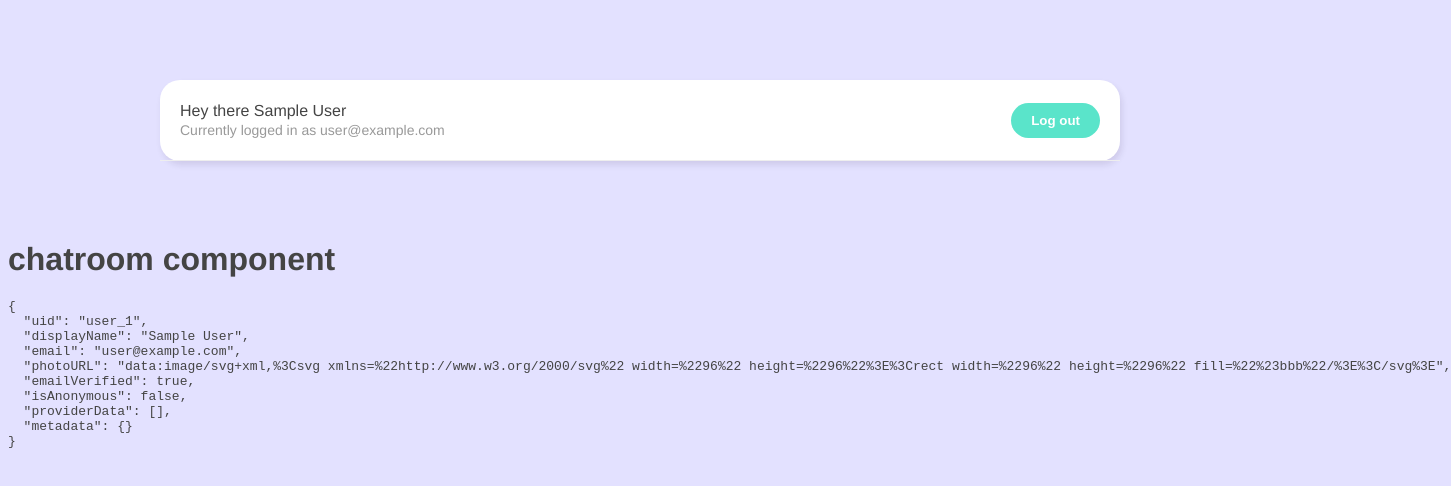
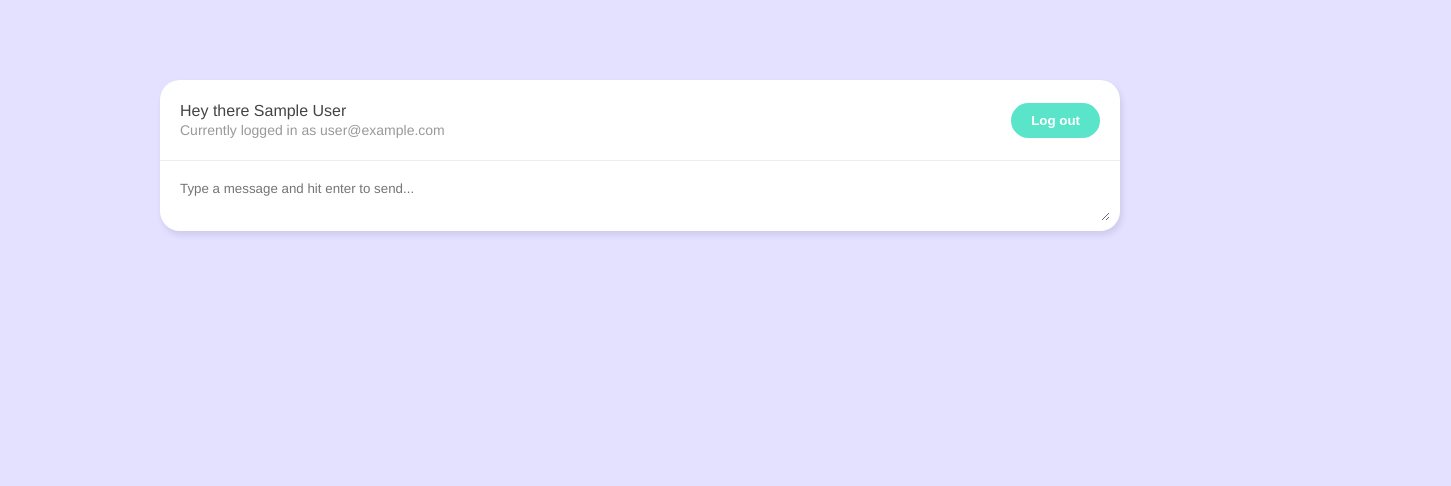
Before and after one commit to IronAdministrator/vue_live-chat, a Vue app: page /chatroom in a window 1280 px wide. Shown: the top 486 px of the page, 1451 px wide, since content can reach past the window. Built offline with nearby package versions, Linux system fonts and the light colour scheme; no server answers; sample sign-in values are in the browser's storage.

Commit message:
add chat form

```diff
--- /dev/null
+++ b/src/components/NewChatForm.vue
@@ -0,0 +1,45 @@
+<script setup>
+import getUser from "@/composables/getUser";
+import { ref } from "vue";
+import { timestamp } from "@/firebase/config";
+
+const { user } = getUser();
+const message = ref("");
+
+const handleSubmit = async () => {
+  const chat = {
+    message: message.value,
+    name: user.value.displayName,
+    createdAt: timestamp(),
+  };
+  console.log(chat);
+  message.value = "";
+};
+</script>
+
+<template>
+  <form>
+    <textarea
+      placeholder="Type a message and hit enter to send..."
+      v-model="message"
+      @keypress.enter.prevent="handleSubmit"
+    ></textarea>
+  </form>
+</template>
+
+<style scoped>
+form {
+  margin: 10px;
+}
+textarea {
+  width: 100%;
+  max-width: 100%;
+  margin-bottom: 6px;
+  padding: 10px;
+  box-sizing: border-box;
+  border: 0;
+  border-radius: 20px;
+  font-family: inherit;
+  outline: none;
+}
+</style>
--- a/src/views/ChatroomView.vue
+++ b/src/views/ChatroomView.vue
@@ -3,12 +3,14 @@
 import { useRoute, useRouter } from "vue-router";
 import Navbar from "@/components/Navbar.vue";
 import getUser from "@/composables/getUser";
+import NewChatForm from "@/components/NewChatForm.vue";
 
 const route = useRoute();
 const router = useRouter();
 
 const { user } = getUser();
 
+//! all redirect on log out experiment functions (they all work!). Moved redirect after logout to navbar component
 // watch(
 //   () => user.value,
 //   (newValue, oldValue) => {
@@ -31,14 +33,14 @@
 //     router.push({ name: "WelcomeView" });
 //   }
 // };
+//! all redirect on log out experiment functions (they all work!). Moved redirect after logout to navbar component
 </script>
 
 <template>
   <div class="container">
     <Navbar @toWelcomeView="redirectToWelcomeView" />
+    <NewChatForm />
   </div>
-  <h1>chatroom component</h1>
-  <pre>{{ user }}</pre>
 </template>
 
 <style>
```
